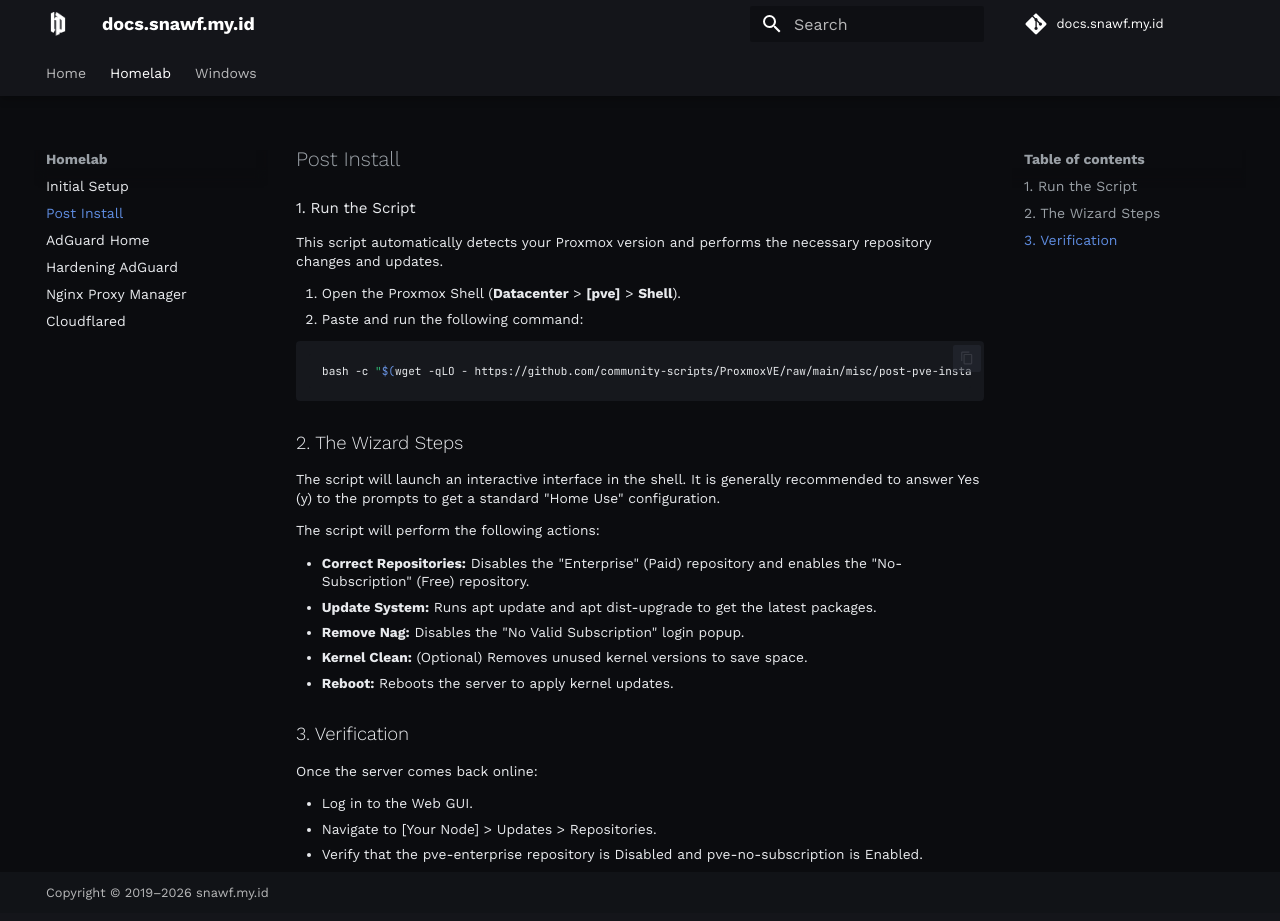
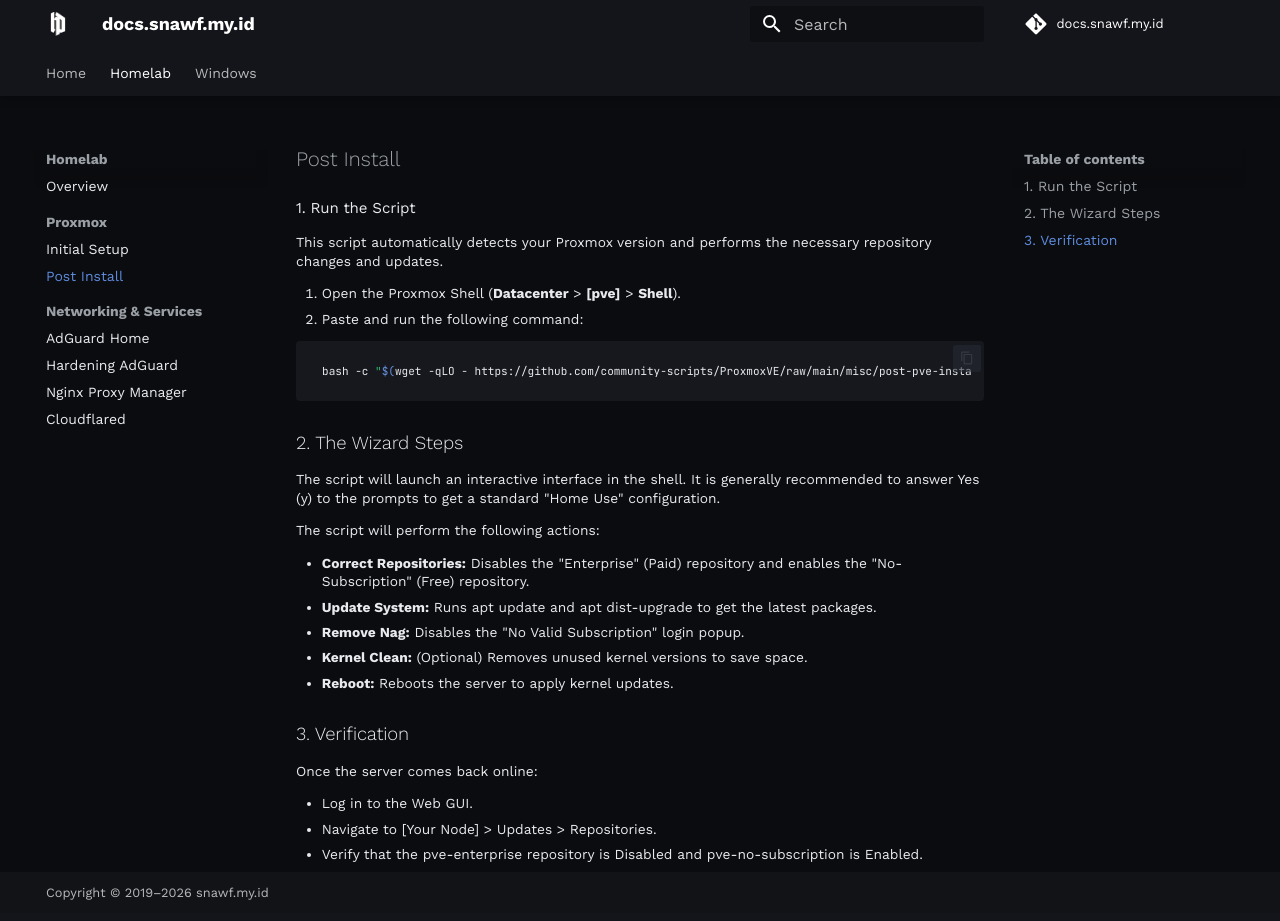
Before and after one commit to onthecouch/docs.snawf.my.id, an MkDocs documentation site: the page built from docs/homelab/post-install.md, in a window 1280 px wide and 921 px high. Built offline with MkDocs 1.6.1 and Material for MkDocs 9.7.7, drawn with Linux system fonts in a browser that asks for light colours; comment, search, counter and statistics services are not loaded.

Commit message:
structured sidebar

```diff
--- a/mkdocs.yaml
+++ b/mkdocs.yaml
@@ -6,13 +6,19 @@ repo_name: docs.snawf.my.id
 
 nav:
   - Home: index.md
+
   - Homelab:
-      - Initial Setup: homelab/installation.md
-      - Post Install: homelab/post-install.md
-      - AdGuard Home: homelab/adguard-home.md
-      - Hardening AdGuard: homelab/hardening-adguard.md
-      - Nginx Proxy Manager: homelab/nmp.md
-      - Cloudflared: homelab/cloudflared.md
+      - Overview: homelab/index.md
+
+      - Proxmox:
+          - Initial Setup: homelab/installation.md
+          - Post Install: homelab/post-install.md
+
+      - Networking & Services:
+          - AdGuard Home: homelab/adguard-home.md
+          - Hardening AdGuard: homelab/hardening-adguard.md
+          - Nginx Proxy Manager: homelab/nmp.md
+          - Cloudflared: homelab/cloudflared.md
   - Windows:
       - Customizing Powershell: windows/custom-powershell.md
       - HP DL 160 HDD Driver: windows/dl160-gen10-storage-drivers.md
```
Also changed, not shown: docs/homelab/index.md (added, +3 -0 lines).
